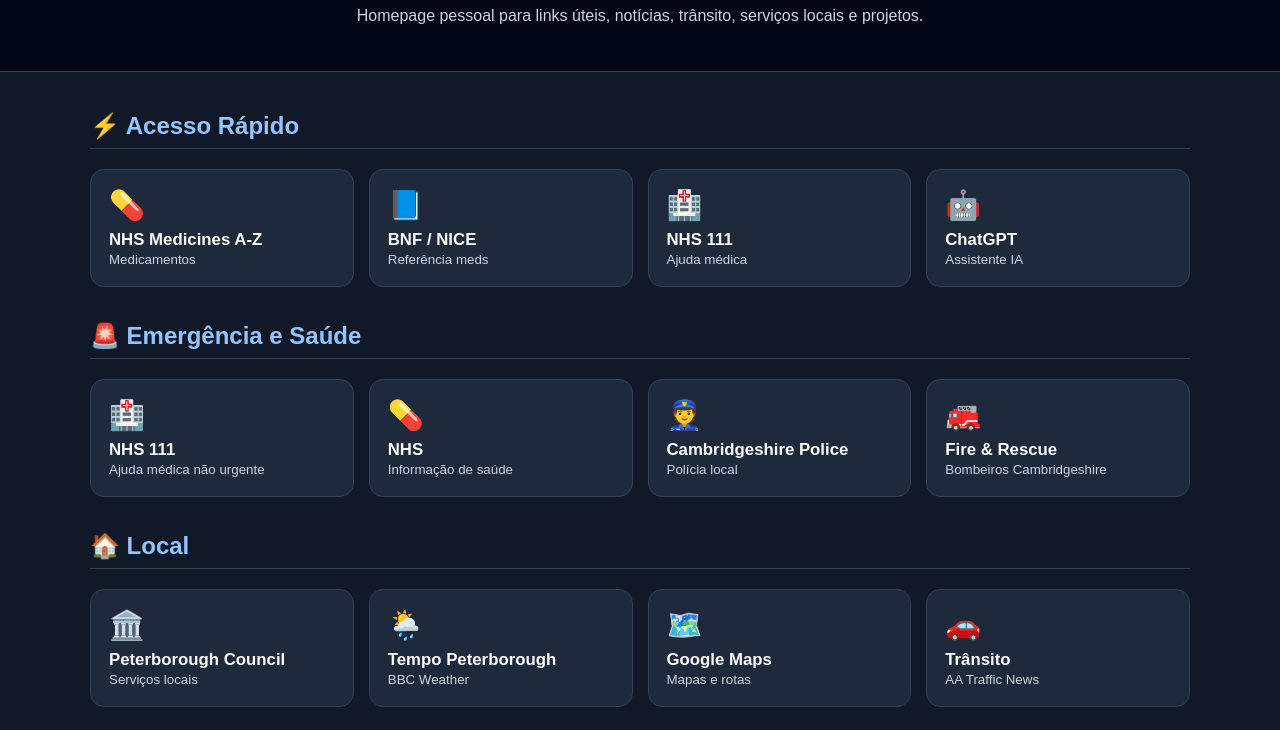
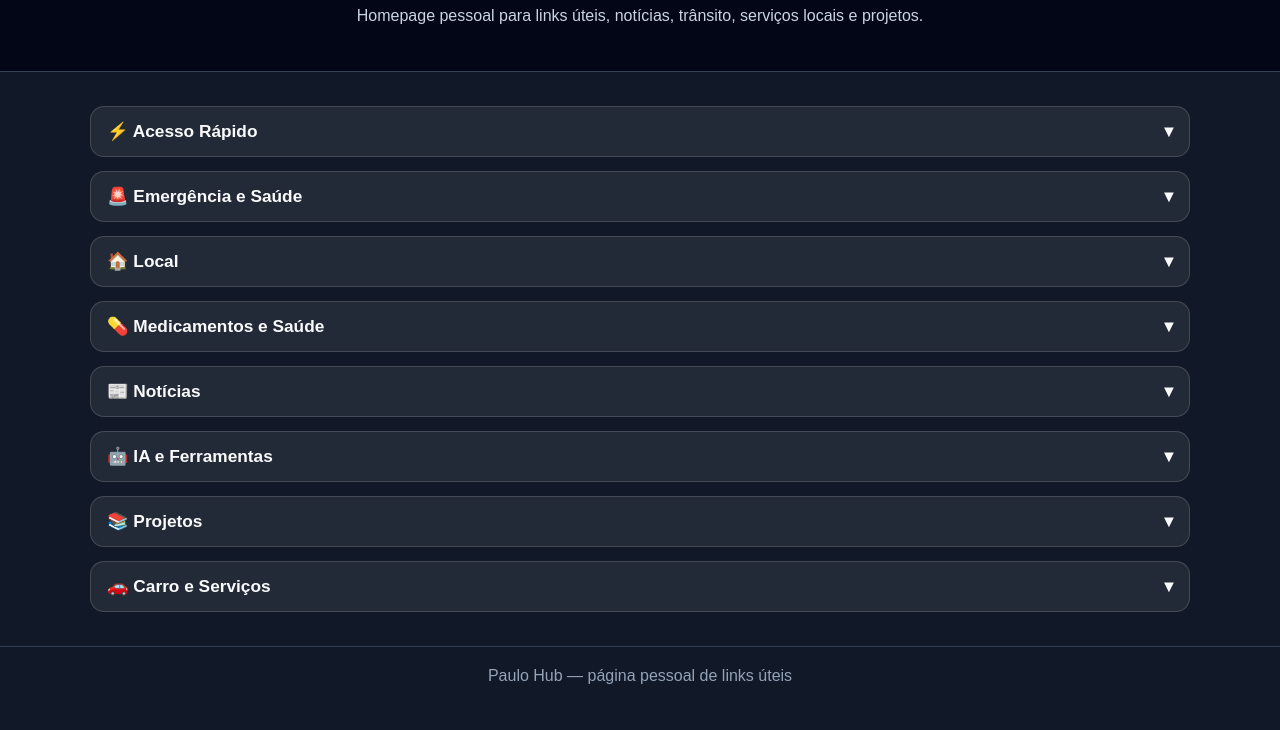
Before and after one commit to pajogusi/paulo-hub, a plain HTML site: page index.html in a window 1280 px wide. Shown: the part 70-800 px from the top of the page. Drawn offline with Linux system fonts and the light colour scheme.

Commit message:
Converter Paulo Hub para secções expansíveis

```diff
--- a/index.html
+++ b/index.html
@@ -88,6 +88,40 @@
       color: #94a3b8;
       border-top: 1px solid #334155;
     }
+
+/* Secções expansíveis */
+details.secao {
+  margin: 14px 0;
+  padding: 14px 16px;
+  border-radius: 14px;
+  background: rgba(255,255,255,0.08);
+  border: 1px solid rgba(255,255,255,0.15);
+}
+
+details.secao summary {
+  cursor: pointer;
+  font-weight: 700;
+  font-size: 1.08rem;
+  list-style: none;
+}
+
+details.secao summary::-webkit-details-marker {
+  display: none;
+}
+
+details.secao summary::after {
+  content: "  ▾";
+  float: right;
+}
+
+details.secao[open] summary::after {
+  content: "  ▴";
+}
+
+details.secao > *:not(summary) {
+  margin-top: 12px;
+}
+
 </style>
 </head>
 <body>
@@ -99,8 +133,9 @@
 
 <main>
 
-  <section>
-    <h2>⚡ Acesso Rápido</h2>
+  <details class="secao">
+  <summary>⚡ Acesso Rápido</summary>
+
   <div class="grid">
       <a class="card" href="https://www.nhs.uk/medicines/" target="_blank">
         <span class="icon">💊</span>
@@ -126,11 +161,12 @@
         <small>Assistente IA</small>
       </a>
     </div>
-  </section>
+</details>
 
 
-  <section>
-    <h2>🚨 Emergência e Saúde</h2>
+  <details class="secao">
+  <summary>🚨 Emergência e Saúde</summary>
+
   <div class="grid">
       <a class="card" href="https://www.nhs.uk/nhs-services/urgent-and-emergency-care-services/when-to-use-111/" target="_blank">
         <span class="icon">🏥</span>
@@ -156,10 +192,11 @@
         <small>Bombeiros Cambridgeshire</small>
       </a>
     </div>
-  </section>
+</details>
 
-  <section>
-    <h2>🏠 Local</h2>
+  <details class="secao">
+  <summary>🏠 Local</summary>
+
   <div class="grid">
       <a class="card" href="https://www.peterborough.gov.uk/" target="_blank">
         <span class="icon">🏛️</span>
@@ -185,11 +222,12 @@
         <small>AA Traffic News</small>
       </a>
     </div>
-  </section>
+</details>
 
 
-  <section>
-    <h2>💊 Medicamentos e Saúde</h2>
+  <details class="secao">
+  <summary>💊 Medicamentos e Saúde</summary>
+
   <div class="grid">
       <a class="card" href="https://www.nhs.uk/medicines/" target="_blank">
         <span class="icon">💊</span>
@@ -215,10 +253,11 @@
         <small>Condições, sintomas e tratamentos</small>
       </a>
     </div>
-  </section>
+</details>
 
-  <section>
-    <h2>📰 Notícias</h2>
+  <details class="secao">
+  <summary>📰 Notícias</summary>
+
   <div class="grid">
       <a class="card" href="https://www.bbc.co.uk/news" target="_blank">
         <span class="icon">📰</span>
@@ -238,10 +277,11 @@
         <small>Notícias UK</small>
       </a>
     </div>
-  </section>
+</details>
 
-  <section>
-    <h2>🤖 IA e Ferramentas</h2>
+  <details class="secao">
+  <summary>🤖 IA e Ferramentas</summary>
+
   <div class="grid">
       <a class="card" href="https://chatgpt.com/" target="_blank">
         <span class="icon">🤖</span>
@@ -261,10 +301,11 @@
         <small>Repositórios</small>
       </a>
     </div>
-  </section>
+</details>
 
-  <section>
-    <h2>📚 Projetos</h2>
+  <details class="secao">
+  <summary>📚 Projetos</summary>
+
   <div class="grid">
       <a class="card" href="https://pajogusi.github.io/repositorio-solicitadoria/" target="_blank">
         <span class="icon">⚖️</span>
@@ -278,10 +319,11 @@
         <small>Ferramentas IA</small>
       </a>
     </div>
-  </section>
+</details>
 
-  <section>
-    <h2>🚗 Carro e Serviços</h2>
+  <details class="secao">
+  <summary>🚗 Carro e Serviços</summary>
+
   <div class="grid">
       <a class="card" href="https://www.gov.uk/check-mot-status" target="_blank">
         <span class="icon">🔧</span>
@@ -301,7 +343,7 @@
         <small>Adicionar contacto depois</small>
       </a>
     </div>
-  </section>
+</details>
 
 </main>
 
```
Lines whose indentation alone changed are shown as unchanged.
